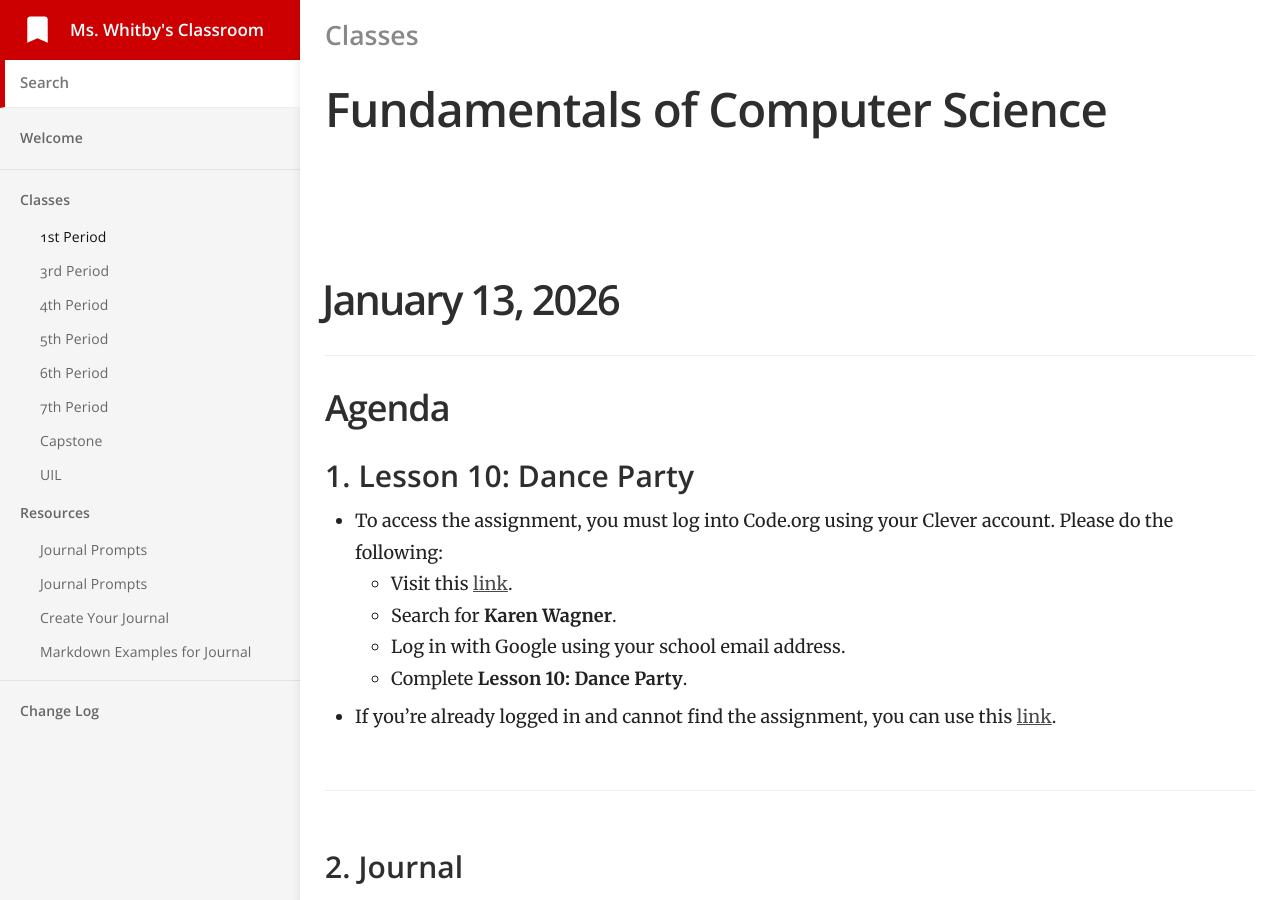
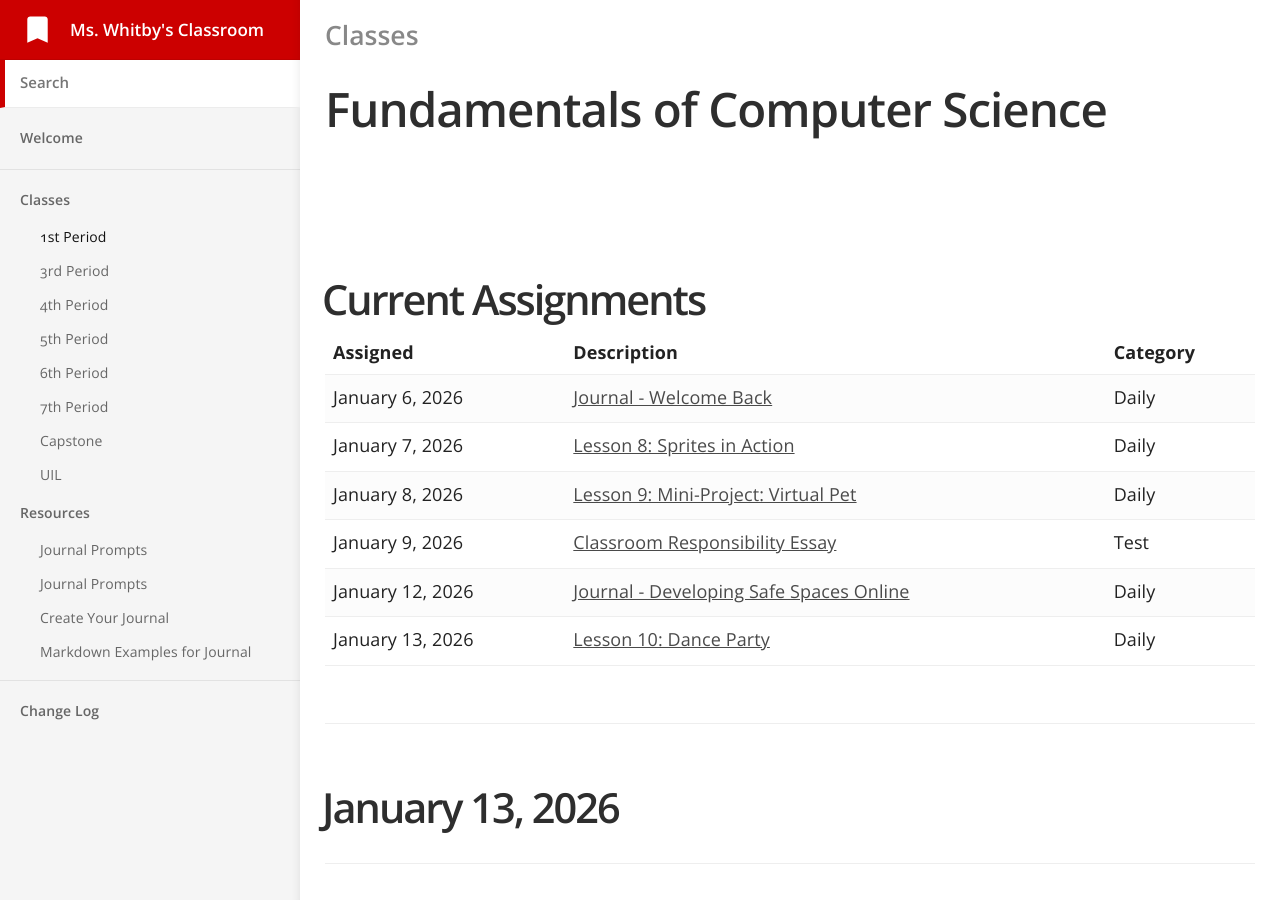
Before and after one commit to mswhitby/classroom, a Jekyll site: the page built from _docs/classes/1st.md, in a window 1280 px wide and 900 px high. Built offline with Jekyll 4.4.1, drawn with Linux system fonts in a browser that asks for light colours.

Commit message:
Updated lessons

```diff
--- a/_docs/classes/1st.md
+++ b/_docs/classes/1st.md
@@ -4,6 +4,70 @@ subtitle: Fundamentals of Computer Science
 category: Classes
 order: 1
 ---
+
+# Current Assignments
+
+<table>
+  <tr>
+    <th align="center">Assigned</th>
+    <th align="center">Description</th>
+    <th align="center">Category</th>
+  </tr>
+
+  <!--
+  <tr>
+    <td align="left">January 1, 2026</td>
+    <td align="left"><a href="url">Description</a></td>
+    <td align="left">Daily</td>
+  </tr>
+   -->
+
+  <tr>
+    <td align="left">January 6, 2026</td>
+    <td align="left"><a href="https://github.com/mswhitby/WHSTechNotes/blob/main/journal.md#january-6-2026">Journal - Welcome Back</a></td>
+    <td align="left">Daily</td>
+  </tr>
+
+  <tr>
+    <td align="left">January 7, 2026</td>
+    <td align="left"><a href="https://github.com/mswhitby/classroom/blob/main/_docs/classes/1st.md#january-7-2026">Lesson 8: Sprites in Action</a></td>
+    <td align="left">Daily</td>
+  </tr>
+
+  <tr>
+    <td align="left">January 8, 2026</td>
+    <td align="left"><a href="https://github.com/mswhitby/classroom/blob/main/_docs/classes/1st.md#1-lesson-9-mini-project-virtual-pet">Lesson 9: Mini-Project: Virtual Pet</a></td>
+    <td align="left">Daily</td>
+  </tr>
+
+  <tr>
+    <td align="left">January 9, 2026</td>
+    <td align="left"><a href="https://github.com/mswhitby/classroom/blob/main/_docs/classes/1st.md#1-classroom-responsibility-essay">Classroom Responsibility Essay</a></td>
+    <td align="left">Test</td>
+  </tr>
+
+  <tr>
+    <td align="left">January 12, 2026</td>
+    <td align="left"><a href="https://github.com/mswhitby/WHSTechNotes/blob/main/journal.md#january-12-2026"> Journal - Developing Safe Spaces Online</a></td>
+    <td align="left">Daily</td>
+  </tr>
+
+  <tr>
+    <td align="left">January 13, 2026</td>
+    <td align="left"><a href="https://github.com/mswhitby/classroom/blob/main/_docs/classes/1st.md#1-lesson-10-dance-party">Lesson 10: Dance Party</a></td>
+    <td align="left">Daily</td>
+  </tr>
+
+</table>
+
+****
+
+<!--
+| Due   | Assignment            | Category |
+| :---- | :-------------------- | :------- |
+| Jan 6 | [Journal - Welcome Back](https://github.com/mswhitby/WHSTechNotes/blob/main/journal.md#january-6-2026)
+
+**** -->
 
 # January 13, 2026
 
```
